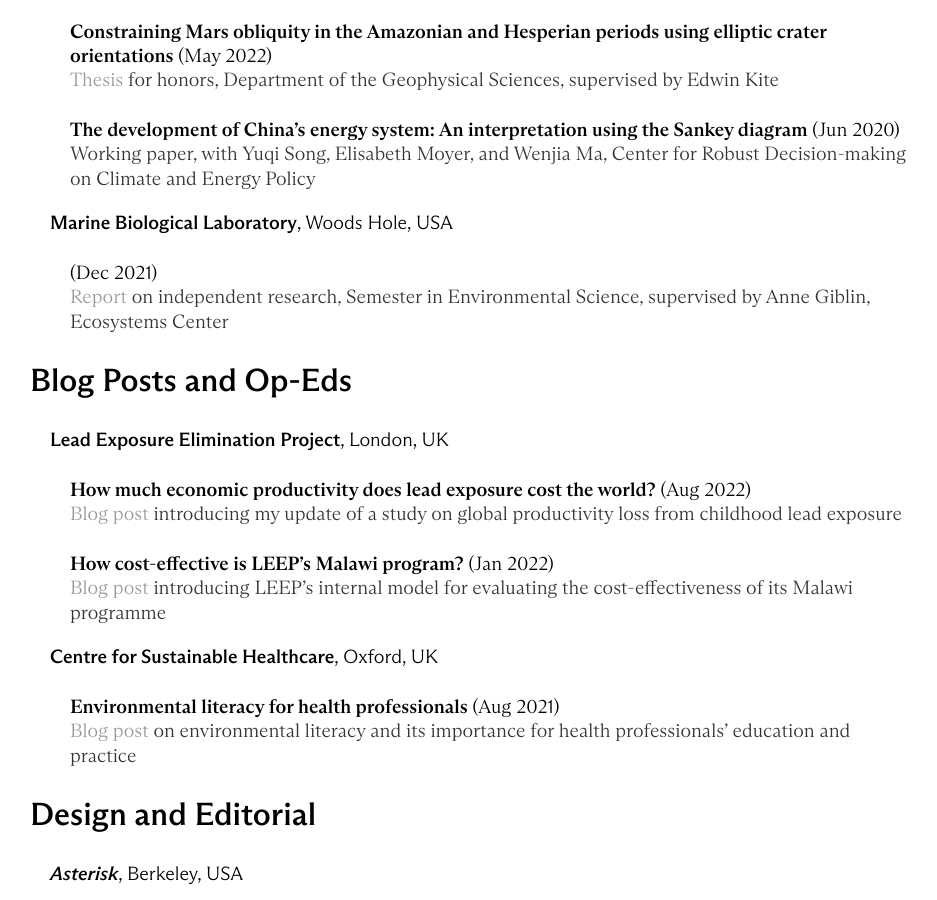
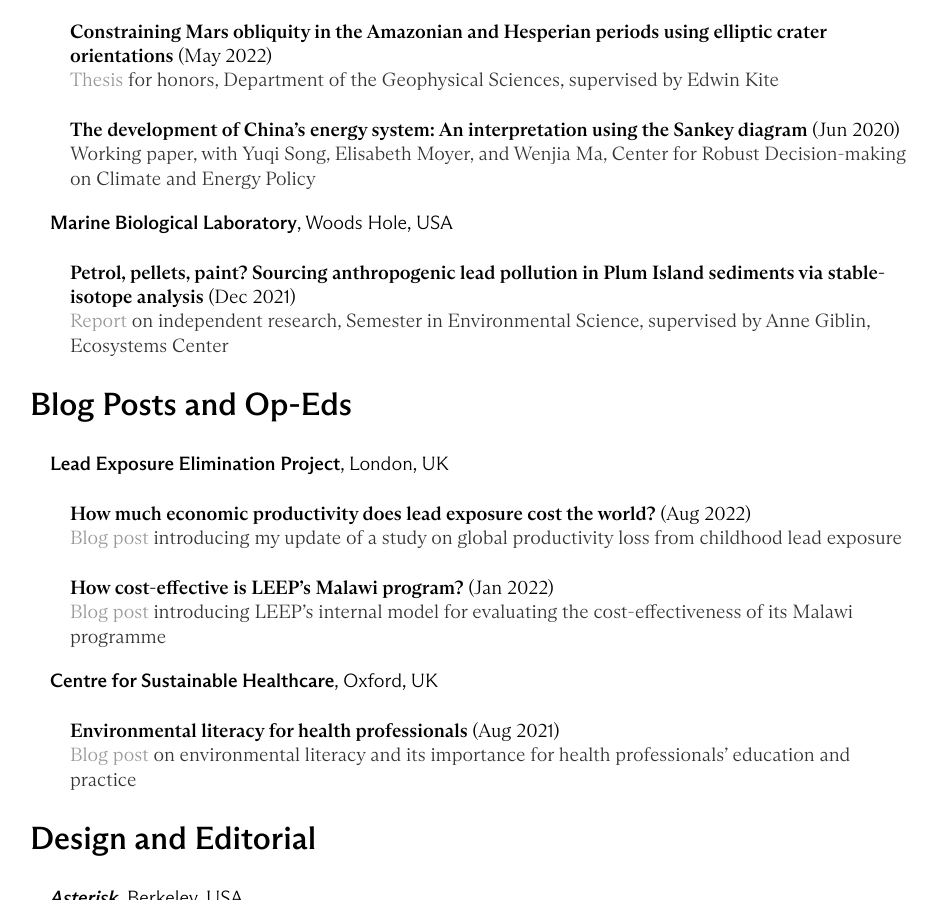
Before and after one commit to y-james-hu/y-james-hu.github.io, a Jekyll site: the page built from projects/index.html, in a window 1280 px wide and 900 px high, scrolled down 1129 px. Shown: the whole window, without its empty margins (182-1119 px from the left). Built offline with Jekyll 4.4.1, drawn with Linux system fonts in a browser that asks for light colours.

Commit message:
Update index.html

```diff
--- a/projects/index.html
+++ b/projects/index.html
@@ -41,7 +41,7 @@
 
     <h3 style="margin-left: 40px">Marine Biological Laboratory<span style="font-weight:normal">, Woods Hole, USA</span></h3>
 
-      <h4 style="margin-left: 60px"><Petrol, pellets, paint? Sourcing anthropogenic lead pollution in Plum Island sediments via stable-isotope analysis<span style="font-weight:normal"> (Dec 2021)</span></h4>
+      <h4 style="margin-left: 60px">Petrol, pellets, paint? Sourcing anthropogenic lead pollution in Plum Island sediments via stable-isotope analysis<span style="font-weight:normal"> (Dec 2021)</span></h4>
       <p style="margin-left: 60px"><a href = "mbl_ses_report.pdf">Report</a> on independent research, Semester in Environmental Science, supervised by Anne Giblin, Ecosystems Center</p>
 
   <h2 style="margin-left: 20px">Blog Posts and Op-Eds</h2>
```
